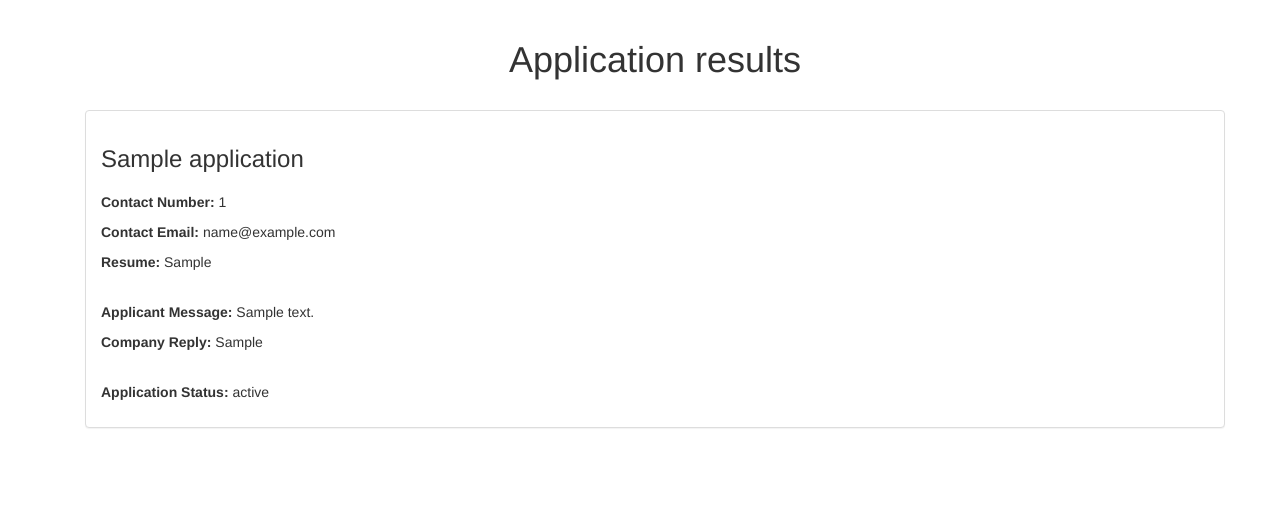
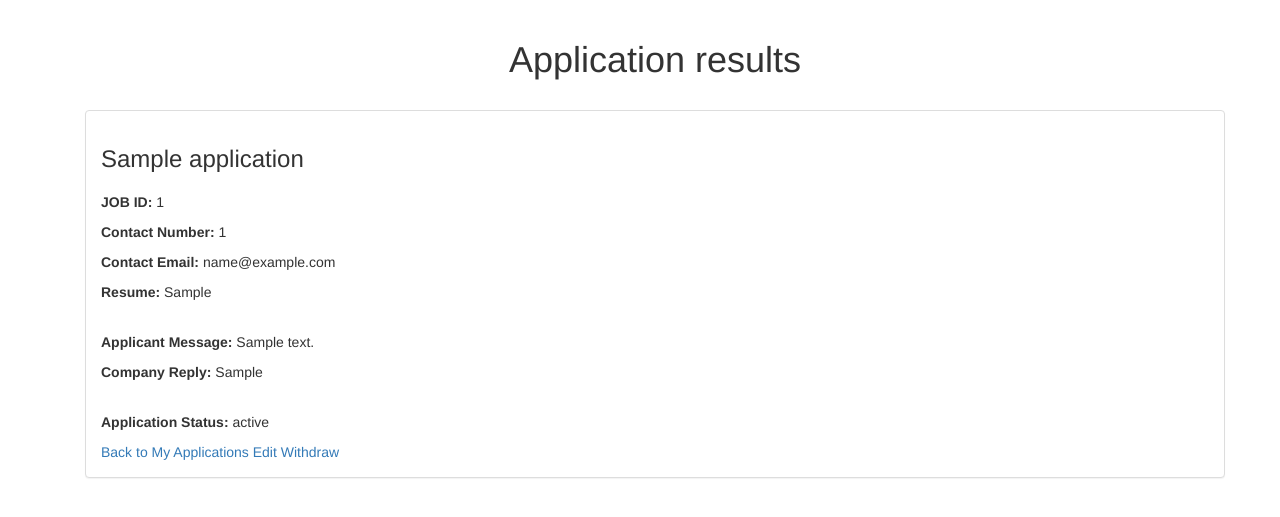
Before and after one commit to waikitpo/itp4115_EA_D05, a Flask app: page /applications/1 in a window 1280 px wide. Shown: the part 52-569 px from the top of the page. Run offline with Flask 3, Linux system fonts and the light colour scheme; a user stored in the database is signed in; tables that the repository leaves empty hold one stand-in row (values such as "Sample post"); data that the repository does not hold is empty; some libraries are stand-ins or nearby versions.

Commit message:
application reply and delete

```diff
--- a/app/forms.py
+++ b/app/forms.py
@@ -140,6 +140,6 @@ class JobApplyForm(FlaskForm):
     submit = SubmitField("Submit")
 
 class JobReplyForm(FlaskForm):
-    reply = StringField("Your Reply", validators=[DataRequired()])
-    status = SelectField('Change Status', choices=[('Submited', 'Submited'), ('Reviewed', 'Reviewed'), ('Interview', 'Interview'), ('Offered', 'Offered'), ('Rejected', 'Rejected')])
+    reply = TextAreaField("Your Reply", validators=[DataRequired()])
+    status = SelectField('Change Status', choices=[('Submitted', 'Submitted'), ('Reviewed', 'Reviewed'), ('Interview', 'Interview'), ('Offered', 'Offered'), ('Rejected', 'Rejected')])
     submit = SubmitField("Edit")
--- a/app/routes.py
+++ b/app/routes.py
@@ -465,6 +465,12 @@ def delete_job(id):
 def apply_job(id):
     form = JobApplyForm()
     job = Job.query.get_or_404(id)
+
+    duplication_check = JobApplication.query.filter_by(job_id=id, user_id=current_user.id).first()
+    if duplication_check:
+        flash('You can not apply twice!')
+        return redirect(url_for('job_search'))
+
     if form.validate_on_submit():
         user = current_user.id
         job_apply = JobApplication(
@@ -507,6 +513,72 @@ def applications():
 
 
 @app.route('/applications/<int:id>')
+@login_required
 def application(id):
     application = JobApplication.query.get_or_404(id)
     return render_template('application.html.j2', application=application)
+
+
+@app.route('/applications/edit/<int:id>', methods=['GET', 'POST'])
+@login_required
+def application_edit(id):
+    application = JobApplication.query.get_or_404(id)
+    form = JobApplyForm()
+    if form.validate_on_submit():
+        application.name = form.name.data
+        application.contact_number = form.contact_number.data
+        application.contact_email = form.contact_email.data
+        application.resume = form.resume.data
+        application.message = form.message.data
+        # Update Database
+        db.session.add(application)
+        db.session.commit()
+        flash("Application Has Been Updated!")
+        return redirect(url_for('application', id=application.id))
+
+    form.name.data = application.name
+    form.contact_number.data = application.contact_number
+    form.contact_email.data = application.contact_email
+    form.resume.data = application.resume
+    form.message.data = application.message
+
+    return render_template('application_edit.html.j2', form=form)
+
+@app.route('/applications/reply/<int:id>', methods=['GET', 'POST'])
+@login_required
+def application_reply(id):
+    application = JobApplication.query.get_or_404(id)
+    form = JobReplyForm()
+    if form.validate_on_submit():
+        application.reply = form.reply.data
+        application.status = form.status.data
+
+        db.session.add(application)
+        db.session.commit()
+
+        flash("Application Has Been Updated!")
+        return redirect(url_for('application', id=application.id))
+
+    form.reply.data = application.reply
+    form.status.data = application.status
+
+    return render_template('application_edit.html.j2', form=form)
+
+@app.route('/applications/delete/<int:id>')
+def application_delete(id):
+    application_to_delete = JobApplication.query.get_or_404(id)
+
+    try:
+        db.session.delete(application_to_delete)
+        db.session.commit()
+
+        flash("Application Was Deleted!")
+
+        applications = JobApplication.query.filter_by(user_id=current_user.id).order_by(JobApplication.created_at)
+        return render_template("applications.html.j2", applications=applications)
+
+    except:
+        flash("Oops! There was a problem deleting application, try again...")
+
+        applications = JobApplication.query.filter_by(user_id=current_user.id).order_by(JobApplication.created_at)
+        return render_template("applications.html.j2", applications=applications)
--- a/app/templates/application.html.j2
+++ b/app/templates/application.html.j2
@@ -13,6 +13,7 @@
                     <div class="panel-body">
                         <h3>{{ application.name }}</h3>
                         <h3>{{ application.job.title }}</h3>
+                        <p><strong>JOB ID:</strong> {{ application.job_id }}</p>
                         <p><strong>Contact Number:</strong> {{ application.contact_number }}</p>
                         <p><strong>Contact Email:</strong> {{ application.contact_email }}</p>
                         <p><strong>Resume:</strong> {{ application.resume }}</p>
@@ -25,14 +26,15 @@
 
                         {% if current_user.__tablename__ == 'user'%}
 
-                        {# <a href="{{ url_for( 'job_search' )}}">Back to My Application</a>
-                        <a href="{{ url_for('apply_job', id=job.id )}}">Edit Application</a>
-                        <a href="{{ url_for('delete_job', id=job.id )}}">Withdraw Application</a> #}
+                        <a href="{{ url_for('applications')}}">Back to My Applications</a>
+                        <a href="{{ url_for('application_edit', id=application.id )}}">Edit</a>
+                        <a href="{{ url_for('application_delete', id=application.id )}}">Withdraw</a>
+
 
                         {% elif current_user.__tablename__ == 'company' and application.company.id == current_user.id %}
 
-                        {# <a href="{{ url_for( 'jobs' )}}">Back to All Applications</a>
-                        <a href="{{ url_for('edit_job', id=job.id )}}">Edit Application</a> #}
+                        <a href="{{ url_for('applications')}}">Back to All Applications</a>
+                        <a href="{{ url_for('application_reply', id=application.id )}}">Edit</a>
 
                         {% endif %}
 
```
Also changed, not shown: app/templates/application_edit.html.j2 (+12 -0 lines), app/templates/applications.html.j2 (+5 -3 lines).
